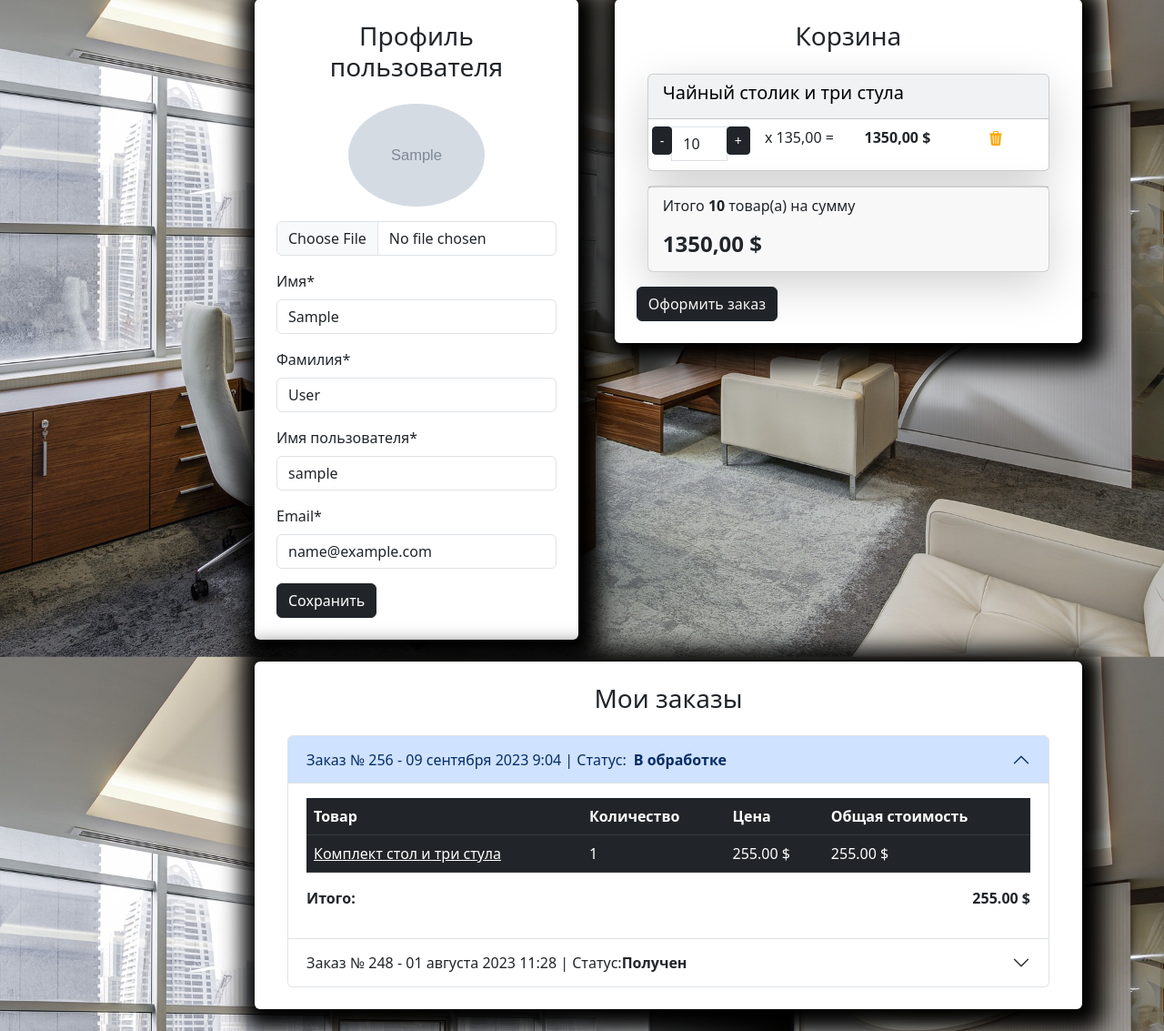
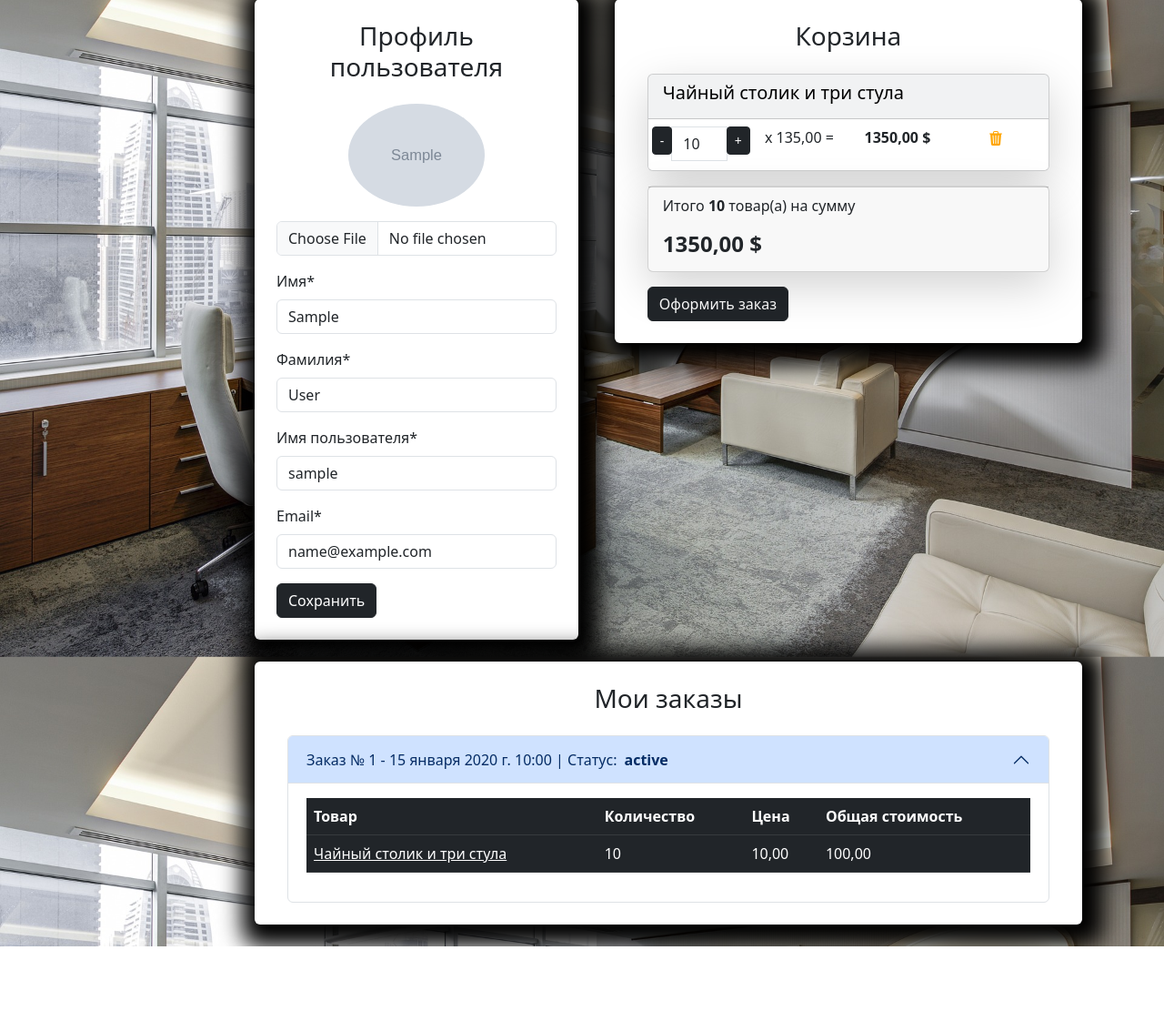
Before and after one commit to LL1urace/rentrelay_webapp, a Django app: page /user/profile/ in a window 1280 px wide. Shown: the part 133-1266 px from the top of the page at 91% size. After the commit the page ends 1173 px from the top, so only its background shows below. Run offline with Django 4.2, Linux system fonts and the light colour scheme; a user stored in the database is signed in; data comes from the database, SQL or seed files in the repository; tables that the repository leaves empty hold one stand-in row (values such as "Sample post"); grey boxes marked "Sample" are stand-in pictures; some libraries are stand-ins or nearby versions.

Commit message:
Final edits

```diff
--- a/carts/templates/carts/includes/included_cart.html
+++ b/carts/templates/carts/includes/included_cart.html
@@ -54,3 +54,8 @@
         <h4 class="float-left"><strong>{{ carts.total_price }} $</strong></h4>
     </div>
 </div>
+{% if carts and not order %}
+    <a class="btn btn-dark" href="{% url "orders:create_order" %}">
+        Оформить заказ
+    </a>
+{% endif %}
--- a/carts/utils.py
+++ b/carts/utils.py
@@ -4,7 +4,7 @@ from carts.models import Cart
 
 def get_user_carts(request):
     if request.user.is_authenticated:
-        return Cart.objects.filter(user=request.user)
+        return Cart.objects.filter(user=request.user).select_related('product')
 
     if not request.session.session_key:
         request.session.create()
--- a/orders/forms.py
+++ b/orders/forms.py
@@ -23,13 +23,14 @@ class CreateOrderForm(forms.Form):
 
     def clean_phone_number(self):
         data = self.cleaned_data['phone_number']
+        data = re.sub(r'\D', '', data)
 
         if not data.isdigit():
             raise forms.ValidationError("Номер телефона должен содержать только цифры")
 
-        pattern = re.compile(r'\d[10]$')
+        pattern = re.compile(r'^\d{11}$')
         if not pattern.match(data):
-            raise forms.ValidationError("Неверный формат номера")
+            raise forms.ValidationError("Неверный формат номера (меньше 11 цифр)")
 
         return data
 
--- a/orders/views.py
+++ b/orders/views.py
@@ -1,6 +1,7 @@
 from email import message
 from itertools import product
 from django.contrib import messages
+from django.contrib.auth.decorators import login_required
 from django.db import transaction
 from django.forms import ValidationError
 from django.shortcuts import redirect, render
@@ -11,6 +12,7 @@ from orders.models import Order, OrderItem
 
 
 # Create your views here.
+@login_required
 def create_order(request):
     if request.method == 'POST':
         form = CreateOrderForm(data=request.POST)
@@ -70,6 +72,7 @@ def create_order(request):
     context = {
         'title': 'Home - Оформление заказа',
         'form': form,
+        'order': True,
     }
 
     return render(request, 'orders/create_order.html', context)
--- a/templates/base.html
+++ b/templates/base.html
@@ -58,7 +58,6 @@
                                     Мой профиль
                                 </a>
                                 <ul class="dropdown-menu">
-                                    <li><a class="dropdown-item  text-white" href="carts/cart.html">Корзина</a></li>
                                     <li><a class="dropdown-item  text-white" href="{% url "users:profile" %}">Личный кабинет</a>
                                     </li>
                                         {% if user.is_admin or user.is_staff %}
--- a/templates/includes/cart_button.html
+++ b/templates/includes/cart_button.html
@@ -28,11 +28,6 @@
                     {% include "carts/includes/included_cart.html" %}
                     <!-- Закончилась разметка корзины -->
                 </div>
-                {% if carts %}
-                    <a class="btn btn-dark" href="{% url "orders:create_order" %}">
-                        Оформить заказ
-                    </a>
-                {% endif %}
             </div>
         </div>
     </div>
--- a/users/templates/users/profile.html
+++ b/users/templates/users/profile.html
@@ -92,11 +92,6 @@
                             {% include "carts/includes/included_cart.html" %}
                             <!-- Закончилась разметка корзины -->
                         </div>
-                        {% if carts %}
-                            <a class="btn btn-dark" href="../orders/create_order.html">
-                                Оформить заказ
-                            </a>
-                        {% endif %}
                     </div>
                 </div>
                 <!-- Оформленные заказы -->
@@ -106,13 +101,14 @@
                         <!-- Разметка заказов -->
                         <div class="container">
                             <div class="accordion" id="accordionExample">
+                                {% for order in orders %}
                                 <div class="accordion-item">
-                                    <h2 class="accordion-header" id="heading1">
-                                        <button class="accordion-button" type="button" data-bs-toggle="collapse" data-bs-target="#collapse1" aria-expanded="false" aria-controls="collapse1">
-                                            Заказ № 256 - 09 сентября 2023 9:04 | Статус:<strong class="mx-2"> В обработке</strong>
+                                    <h2 class="accordion-header" id="heading{{ order.id }}">
+                                        <button class="accordion-button {% if order != orders.0 %}collapsed{% endif %}" type="button" data-bs-toggle="collapse" data-bs-target="#collapse{{ order.id }}" aria-expanded="false" aria-controls="collapse{{ order.id }}">
+                                            Заказ № {{ order.id }} - {{ order.created_timestamp }} | Статус: <strong class="mx-2">{{order.status}}</strong>
                                         </button>
                                     </h2>
-                                    <div id="collapse1" class="accordion-collapse collapse show" aria-labelledby="heading1" data-bs-parent="#accordionExample">
+                                    <div id="collapse{{ order.id }}" class="accordion-collapse collapse {% if order == orders.0 %}show{% endif %}" aria-labelledby="heading{{ order.id }}" data-bs-parent="#accordionExample">
                                         <div class="accordion-body">
                                             <table class="table table-dark table-hover">
                                                 <thead>
@@ -124,24 +120,22 @@
                                                     </tr>
                                                 </thead>
                                                 <tbody>
+                                                    {% for item in order.orderitem_set.all %}
                                                     <tr>
-                                                        <td><a class="text-white" href="#">Комплект стол и три стула</a></td>
-                                                        <td>1</td>
-                                                        <td>255.00 $</td>
-                                                        <td>255.00 $</td>
+                                                        <td><a class="text-white" href="{% url 'goods:product' item.product.slug %}">{{ item.product.name }}</a></td>
+                                                        <td>{{ item.quantity }}</td>
+                                                        <td>{{ item.price }}</td>
+                                                        <td>{{ item.products_price }}</td>
 
                                                     </tr>
+                                                    {% endfor %}
                                                 </tbody>
                                             </table>
-                                            <div class="d-flex justify-content-between">
-                                                <p><strong>Итого:</strong></p>
-                                                <p><strong>255.00 $</strong></p>
-
-                                            </div>
                                         </div>
                                     </div>
                                 </div>
-                                <div class="accordion-item">
+                                {% endfor %}
+                                {% comment %} <div class="accordion-item">
                                     <h2 class="accordion-header" id="heading2">
                                         <button class="accordion-button collapsed" type="button" data-bs-toggle="collapse" data-bs-target="#collapse2" aria-expanded="false" aria-controls="collapse2">
                                             Заказ № 248 - 01 августа 2023 11:28 | Статус: <strong>Получен</strong>
@@ -170,7 +164,7 @@
                                             </table>
                                         </div>
                                     </div>
-                                </div>
+                                </div> {% endcomment %}
                             </div>
                         </div>
                         <!-- Закончилась разметка заказов -->
--- a/users/templates/users/users_cart.html
+++ b/users/templates/users/users_cart.html
@@ -14,12 +14,6 @@
                         {% include "carts\includes\included_cart.html" %}
                         <!-- Закончилась разметка корзины -->
                     </div>
-                    {% if carts %}
-                        <a class="btn btn-dark" href="../orders/create_order.html">
-                            Оформить заказ
-                        </a>
-                    {% endif %}
-
                 </div>
             </div>
         </div>
--- a/users/views.py
+++ b/users/views.py
@@ -1,10 +1,12 @@
 from django.contrib.auth.decorators import login_required
 from django.contrib import auth, messages
+from django.db.models import Prefetch
 from django.http import HttpResponseRedirect
 from django.shortcuts import redirect, render
 from django.urls import reverse
 
 from carts.models import Cart
+from orders.models import Order, OrderItem
 from users.forms import UserLoginForm, UserRegistrationForm, ProfileForm
 
 # Create your views here.
@@ -77,9 +79,21 @@ def profile(request):
     else:
         form = ProfileForm(instance=request.user)
 
+    orders =  (
+        Order.objects.filter(user=request.user)
+        .prefetch_related(
+            Prefetch(
+                "orderitem_set",
+                queryset=OrderItem.objects.select_related("product")
+            )
+        )
+        .order_by("-id")
+    )
+
     context = {
         'title': 'Home - Кабинет',
-        'form': form
+        'form': form,
+        'orders': orders,
     }
     return render(request, 'users/profile.html', context)
 
```
